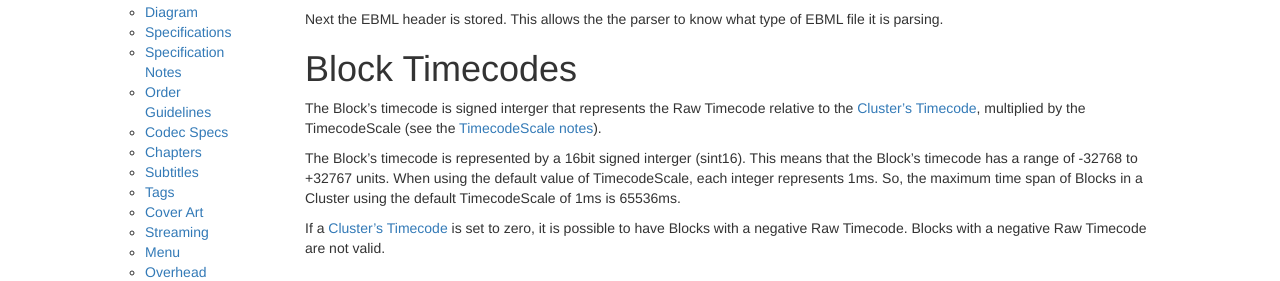
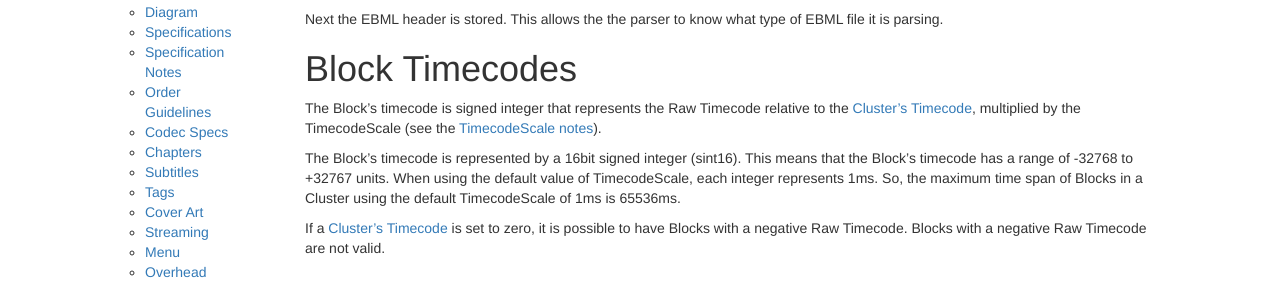
Before and after one commit to ietf-wg-cellar/matroska-specification, a Jekyll site: the page built from notes.md, in a window 1280 px wide and 900 px high. Shown: the part 243-524 px from the top of the window. Built offline with Jekyll 4.4.1, drawn with Linux system fonts in a browser that asks for light colours; some of the changed text lies outside the part shown.

Commit message:
Update notes.md
Spelling fixes on notes.md

```diff
--- a/notes.md
+++ b/notes.md
@@ -12,9 +12,9 @@ Next the EBML header is stored. This allows the the parser to know what type of
 
 # Block Timecodes
 
-The Block's timecode is signed interger that represents the Raw Timecode relative to the [Cluster's]({{site.baseurl}}/index.html#Cluster) [Timecode]({{site.baseurl}}/index.html#Timecode), multiplied by the TimecodeScale (see the [TimecodeScale notes]({{site.baseurl}}/notes.html#TimecodeScale)).
+The Block's timecode is signed integer that represents the Raw Timecode relative to the [Cluster's]({{site.baseurl}}/index.html#Cluster) [Timecode]({{site.baseurl}}/index.html#Timecode), multiplied by the TimecodeScale (see the [TimecodeScale notes]({{site.baseurl}}/notes.html#TimecodeScale)).
 
-The Block's timecode is represented by a 16bit signed interger (sint16). This means that the Block's timecode has a range of -32768 to +32767 units. When using the default value of TimecodeScale, each integer represents 1ms. So, the maximum time span of Blocks in a Cluster using the default TimecodeScale of 1ms is 65536ms.
+The Block's timecode is represented by a 16bit signed integer (sint16). This means that the Block's timecode has a range of -32768 to +32767 units. When using the default value of TimecodeScale, each integer represents 1ms. So, the maximum time span of Blocks in a Cluster using the default TimecodeScale of 1ms is 65536ms.
 
 If a [Cluster's]({{site.baseurl}}/index.html#Cluster) [Timecode]({{site.baseurl}}/index.html#Timecode) is set to zero, it is possible to have Blocks with a negative Raw Timecode. Blocks with a negative Raw Timecode are not valid.
 
```
Also changed, not shown: other parts of notes.md (+1 -1 lines).
